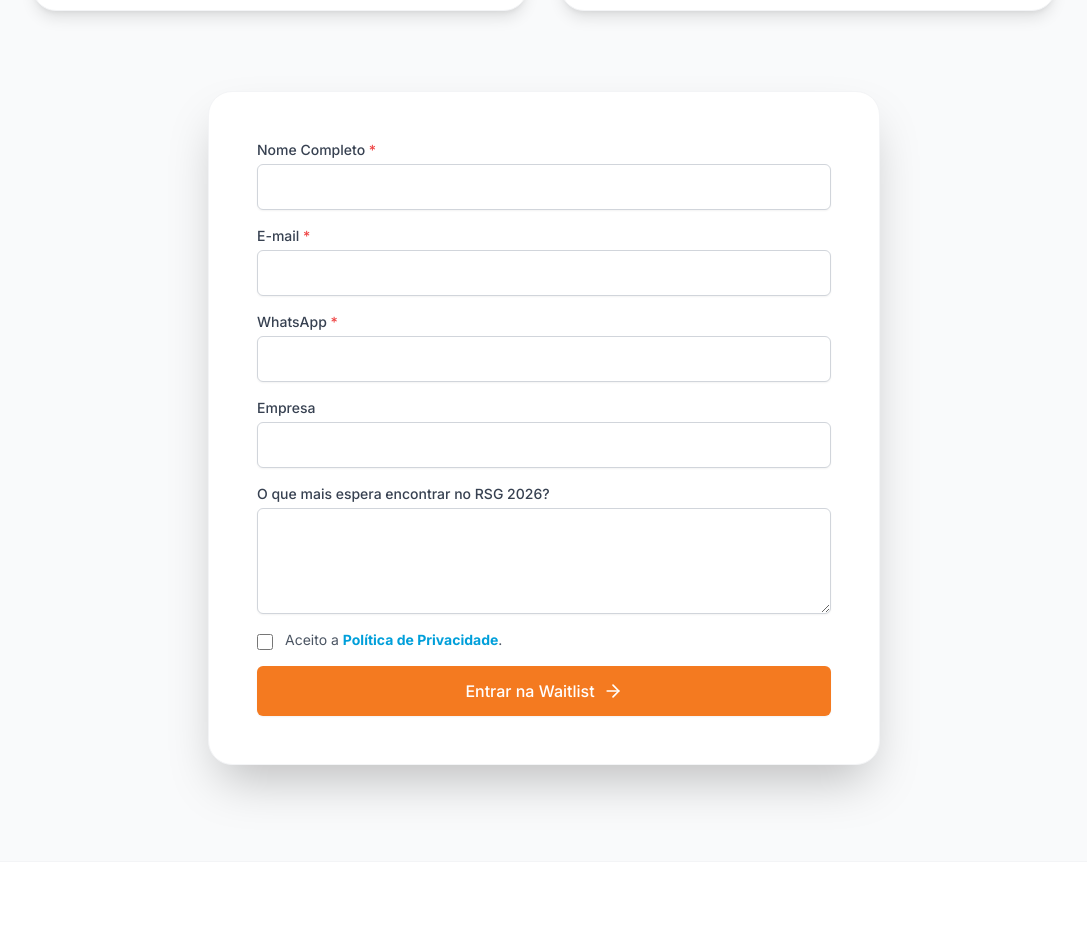
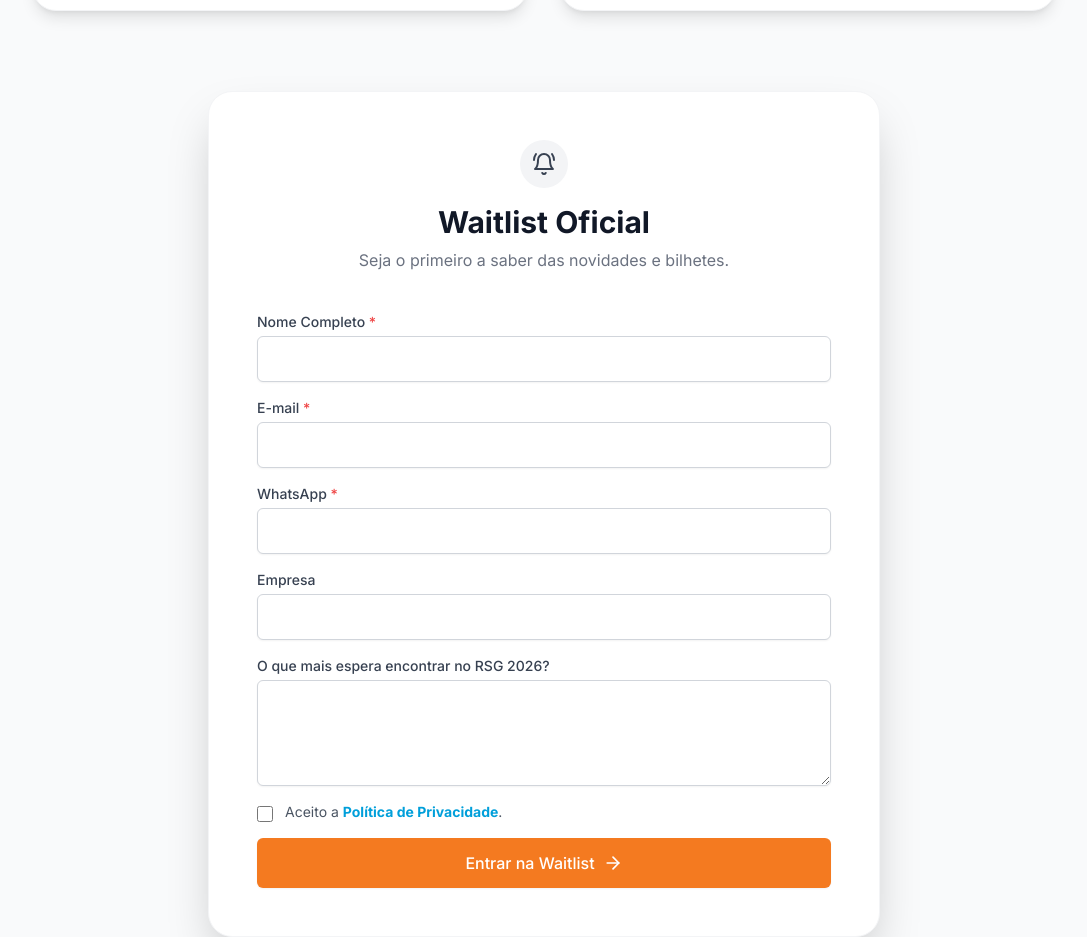
Before and after one commit to tugagilportugal-star/rsg2026, a React (Vite) app: page / in a window 1280 px wide. Shown: the part 7358-8295 px from the top of the page, without its empty margins (96-1183 px from the left). Built offline with nearby package versions, Linux system fonts and the light colour scheme; no server answers.

Commit message:
Update GetInvolved.tsx

```diff
--- a/sections/GetInvolved.tsx
+++ b/sections/GetInvolved.tsx
@@ -103,6 +103,15 @@ export const GetInvolved: React.FC<GetInvolvedProps> = ({
               }}
             />
           ) : (
+            <>
+              <div className="flex flex-col items-center text-center mb-10">
+                <div className="bg-gray-100 p-3 rounded-full mb-4">
+                  <BellRing className="w-6 h-6 text-gray-700" />
+                </div>
+                <h3 className="text-3xl font-bold text-gray-900 mb-2">Waitlist Oficial</h3>
+                <p className="text-gray-500">Seja o primeiro a saber das novidades e bilhetes.</p>
+              </div>
+
             <form onSubmit={handleSubmit} className="space-y-4">
               <Input
                 label="Nome Completo"
@@ -162,6 +171,7 @@ export const GetInvolved: React.FC<GetInvolvedProps> = ({
                 Entrar na Waitlist <ArrowRight className="ml-2 w-5 h-5" />
               </Button>
             </form>
+            </>
           )}
         </div>
       </div>
```
